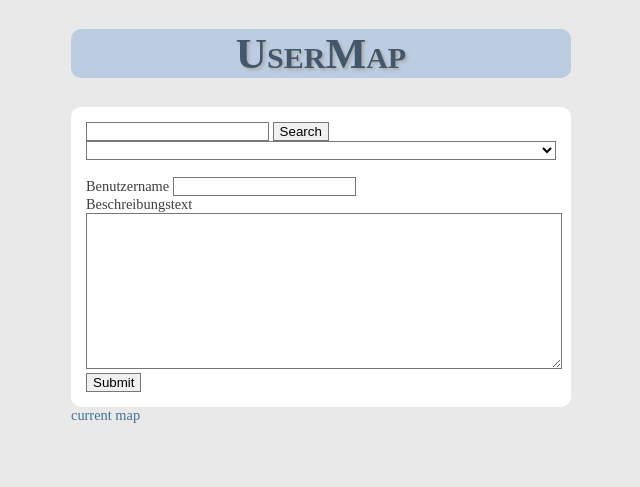
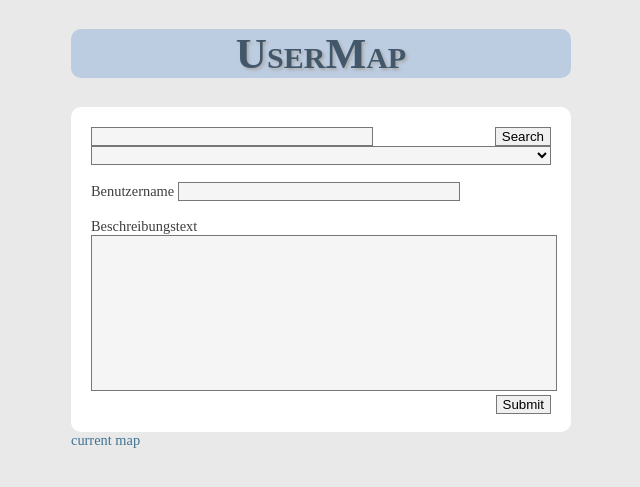
Before and after one commit to ichbinsisyphos/UserMap, a PHP site: page / in a window 1280 px wide. Shown: the top 487 px of the page, without its empty margins (319-959 px from the left). Run offline with PHP 8.4, Linux system fonts and the light colour scheme; data that the repository does not hold is empty.

Commit message:
kleine css änderungen

```diff
--- a/index.php
+++ b/index.php
@@ -2,6 +2,7 @@
 <html>
 
 	<head>
+
 		<link rel="stylesheet" type="text/css" href="style.css" />
 		<meta http-equiv="Content-Type" content="text/html; charset=utf-8" >
 		<title>UserMap</title>
@@ -57,8 +58,9 @@
 			</div>
 
 			<br>
-			Benutzername
-			<input type="text" name="formName">
+			<div id="userName">
+				Benutzername <input type="text" name="formName">
+			</div>
 			<br>
 			Beschreibungstext
 			<br>
--- a/style.css
+++ b/style.css
@@ -8,45 +8,53 @@ body
 	margin-right:auto;
 }
 
+#userName
+{
+	width:100%;
+}
+
 #searchForm
 {
 	width:100%;
 }
 
-#mainForm, #head, body
+#mainForm, #head
 {
 	border-radius:10px;
 }
 
 #mainForm
 {
-	background-color: #ffffff;
-	padding:15px;
-	width:470px;
+	background-color:#ffffff;
+	padding:20px;
+	width:460px;
 }
 
 #head
 {
-	background-color: #bccce1;
+	background-color:#bccce1;
 }
 
 .button
 {
-	background-color: #f0f0f0;
+	background-color:#f0f0f0;
 	width:auto;
+	float:right;
 }
 
 input, textarea, select
 {
-	background-color: #fefefe;
+	background-color:#f5f5f5;
 	border-style:solid;
 	border-color:#777777;
 	border-width:1px;
+	width:60%;
 }
 
 textarea
 {
 	width:100%;
+	resize:none;
 }
 
 select
@@ -58,7 +66,7 @@ h1
 {
 	color:#425769;
 	text-align:center;
-	font-family:"Times New Roman", Serif;
+	font-family:"Times New Roman",Serif;
 	font-variant:small-caps;
 	text-shadow:2px 2px 3px #aaa;
 	font-size:300%;
@@ -66,7 +74,6 @@ h1
 
 p
 {
-	/*color:#417394;*/
 	font-family:"Times New Roman";
 	font-size:20px;
 }
```
